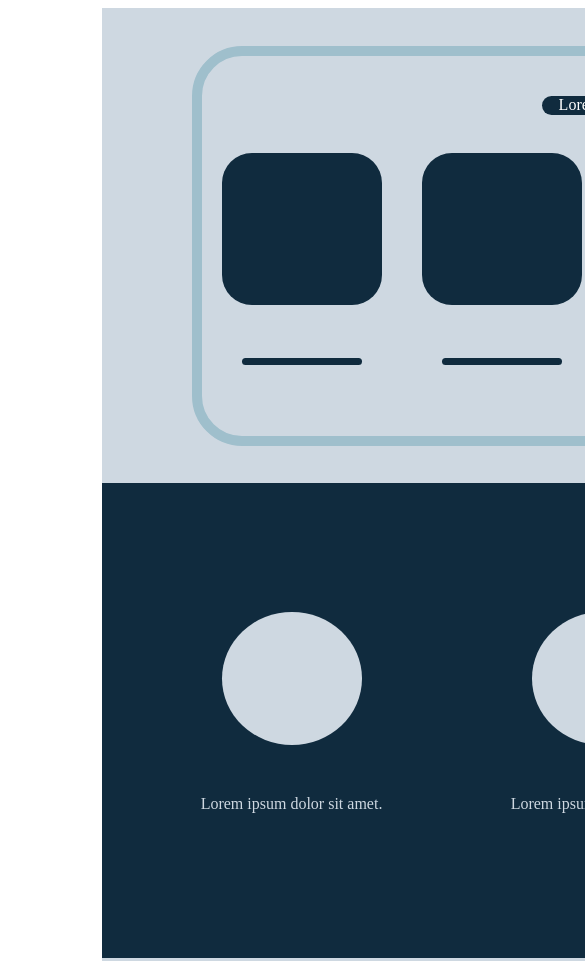
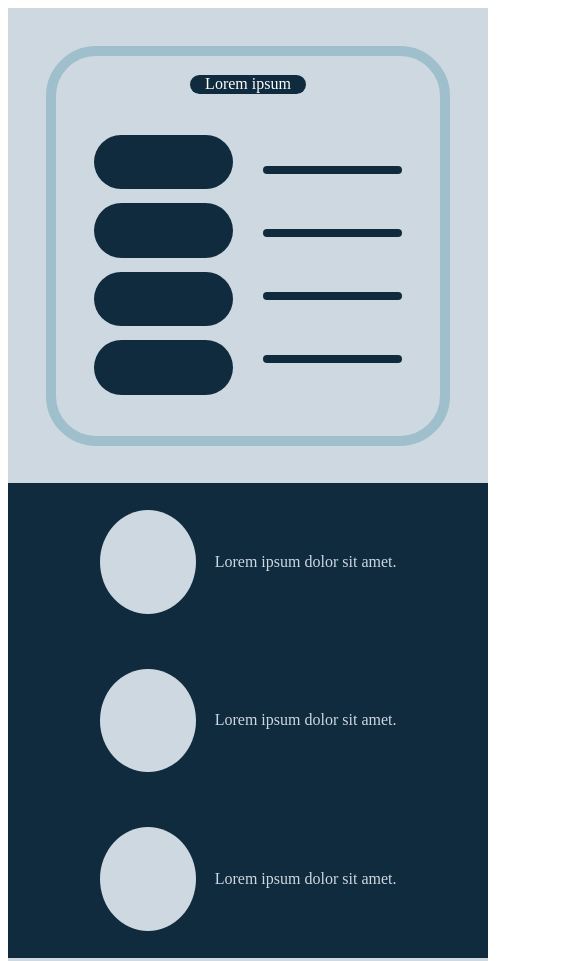
Before and after one commit to m1x74/MarchenHTML, a plain HTML site: page DZ5/Classwork/classworkproject2.html in a window 390 px wide. Shown: the top 961 px of the page, 585 px wide, since content can reach past the window. Drawn offline with Linux system fonts and the light colour scheme.

Commit message:
create media

```diff
--- a/DZ5/Classwork/classworkproject2.html
+++ b/DZ5/Classwork/classworkproject2.html
@@ -6,6 +6,7 @@
           content="width=device-width, user-scalable=no, initial-scale=1.0, maximum-scale=1.0, minimum-scale=1.0">
     <meta http-equiv="X-UA-Compatible" content="ie=edge">
     <link rel="stylesheet" href="style.css">
+    <link rel="stylesheet" href="media.css">
     <title>Classwork</title>
 </head>
 <body>
@@ -13,6 +14,7 @@
         <div class="header center">
             <div class="header__content radius ">
                 <div class="header__content_text backdark center text radius">Lorem ipsum</div>
+                <div class="header_content__allblocks">
                     <div class="header__content_blocks center">
                         <div class="header__content_blocks1 blockandtext backdark"></div>
                         <div class="header__content_blocks1 blockandtext backdark"></div>
@@ -24,6 +26,7 @@
                         <div class="header__content_blocks21 center backdark radius"></div>
                         <div class="header__content_blocks21 center backdark radius"></div>
                         <div class="header__content_blocks21 center backdark radius"></div>
+                    </div>
                 </div>
             </div>
         </div>
--- /dev/null
+++ b/DZ5/Classwork/media.css
@@ -0,0 +1,99 @@
+@media screen and (max-width: 480px) {
+    .all {
+        width: 480px;
+        height: 1000px;
+        margin-left: 0;
+    }
+
+    .header {
+        width: 480px;
+        margin-right: 5%;
+        display: flex;
+        justify-content: center;
+        align-items: center;
+
+    }
+
+    .header__content_blocks {
+        display: flex;
+        align-items: flex-start;
+        row-gap: 5%;
+        width: 45%;
+        flex-direction: column;
+        height: 90%;
+
+
+    }
+
+    .header__content_blocks1 {
+        height: 20%;
+        width: 100%;
+
+    }
+
+    .header__content_text {
+        width: 30%;
+
+
+    }
+
+    .header__content_blocks2 {
+        flex-direction: column;
+        height: 90%;
+        width: 45%;
+        display: flex;
+        align-items: center;
+        row-gap: 20%;
+
+    }
+
+    .header__content {
+
+
+    }
+
+    .header_content__allblocks {
+        display: flex;
+        flex-direction: row;
+        justify-content: space-between;
+
+
+    }
+
+    .header__content_blocks21 {
+        height: 3%;
+        width: 100%;
+        background: #102b3e;
+
+    }
+
+    .bottom__content_item.colorbot {
+        height: 70%;
+        width: 25%;
+
+
+
+    }
+
+    .bottom {
+        height: 47.5%;
+        margin-bottom: 5%;
+        display: flex;
+        column-gap: 30%;
+        flex-direction: column;
+    }
+
+    .bottom__content {
+        width: 80%;
+        height: 70%;
+        display: flex;
+        flex-direction: row;
+        color: #ced8e1;
+        row-gap: 50%;
+        border: 5px solid transparent;
+        border-radius: 15px;
+        column-gap: 5%;
+
+    }
+
+}
--- a/DZ5/Classwork/style.css
+++ b/DZ5/Classwork/style.css
@@ -91,3 +91,12 @@
 .bottom__content:hover{
     border-color: aqua;
 }
+.header_content__allblocks{
+    width: 80%;
+    height: 80%;
+    display: flex;
+    align-items: center;
+    flex-direction: column;
+    row-gap: 5%;
+    column-gap: 10%;
+}
```
Lines whose indentation alone changed are shown as unchanged.
